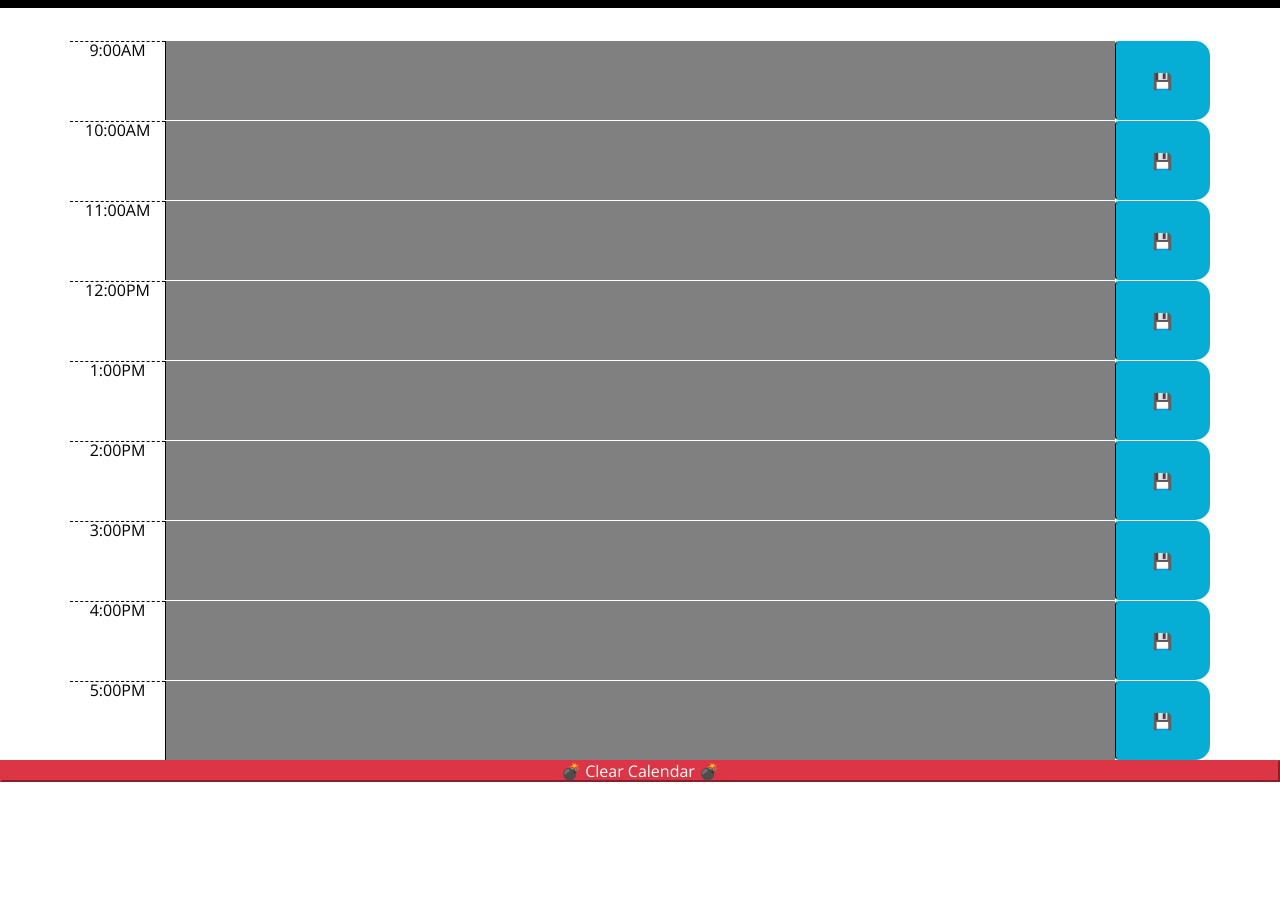
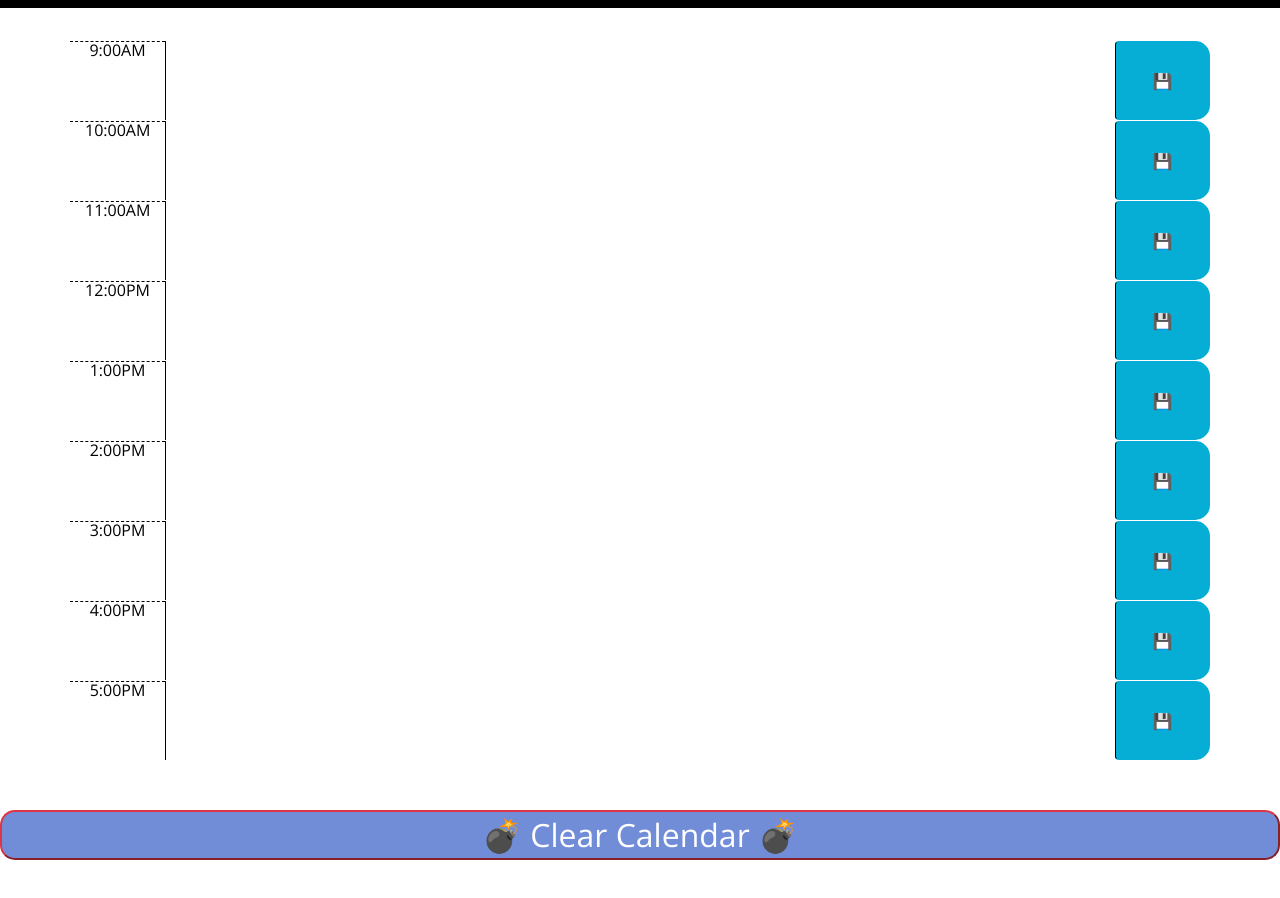
Before and after one commit to runaariga/ch5hw, a plain HTML site: page index.html in a window 1280 px wide. Shown: the part 260-1158 px from the top of the page. Before the commit the page ends 1042 px from the top, so only its background shows below. Drawn offline with nearby package versions, Linux system fonts and the light colour scheme; files that its build step writes are made by us from their sources.

Commit message:
Update style.css

```diff
--- a/style.css
+++ b/style.css
@@ -5,7 +5,7 @@ body {
 }
 
 textarea {
-  background: gray;
+  background: transparent;
   border: none;
   resize: none;
   color: #000000;
@@ -69,24 +69,12 @@ textarea {
   font-size: 20px;
   transition: all 0.3s ease-in-out;
 }
-@media screen and (max-width: 768px), screen and (max-width: 575px) {
-  .row {
-    height: auto;
-    margin-top: 20px;
-  }
 
-  .hour {
-    padding-right: 17%;
-  }
-
-  .saveBtn {
-    border: 0;
-    border-radius: 0.25rem;
-    height: 50px;
-  }
-
-  textarea {
-    min-height: 85px;
-    border: 0;
-  }
+.clearBtn{
+  margin: 50px 0px;
+  height: 50px;
+  font-size: xx-large;
+  border-radius: 15px;
+  background-color: #728dd8;
+  color: white;
 }
```
